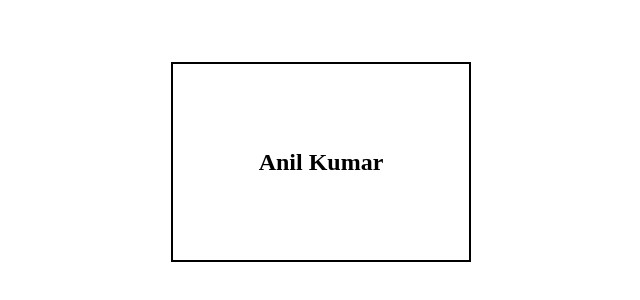
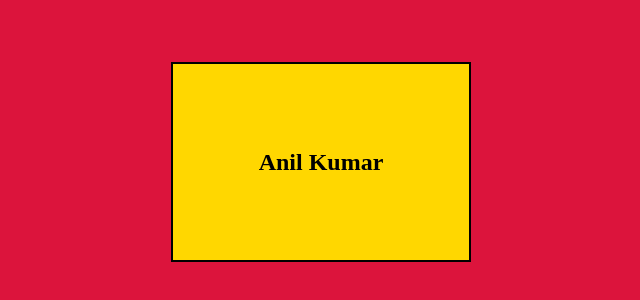
Before and after one commit to anilkumar70820/page-10, a plain HTML site: page index.html in a window 1280 px wide. Shown: the part 238-538 px from the top of the page, without its empty margins (319-959 px from the left). Drawn offline with Linux system fonts and the light colour scheme.

Commit message:
position

```diff
--- a/assets/css/style.css
+++ b/assets/css/style.css
@@ -87,4 +87,8 @@
     border: 2px solid black;
     width: 300px;
     height: 200px;
+    background-color: gold;
 }
+.bg-color{
+    background-color: crimson;
+}
--- a/index.html
+++ b/index.html
@@ -10,7 +10,7 @@
 </head>
 
 <body>
-    <section class="p-reletive min-h-100vh">
+    <section class="p-reletive min-h-100vh bg-color">
         <div class="container">
             <div class="box p-absolute p-reletive">
                 <h1 class="p-absolute">Anil Kumar</h1>
```
